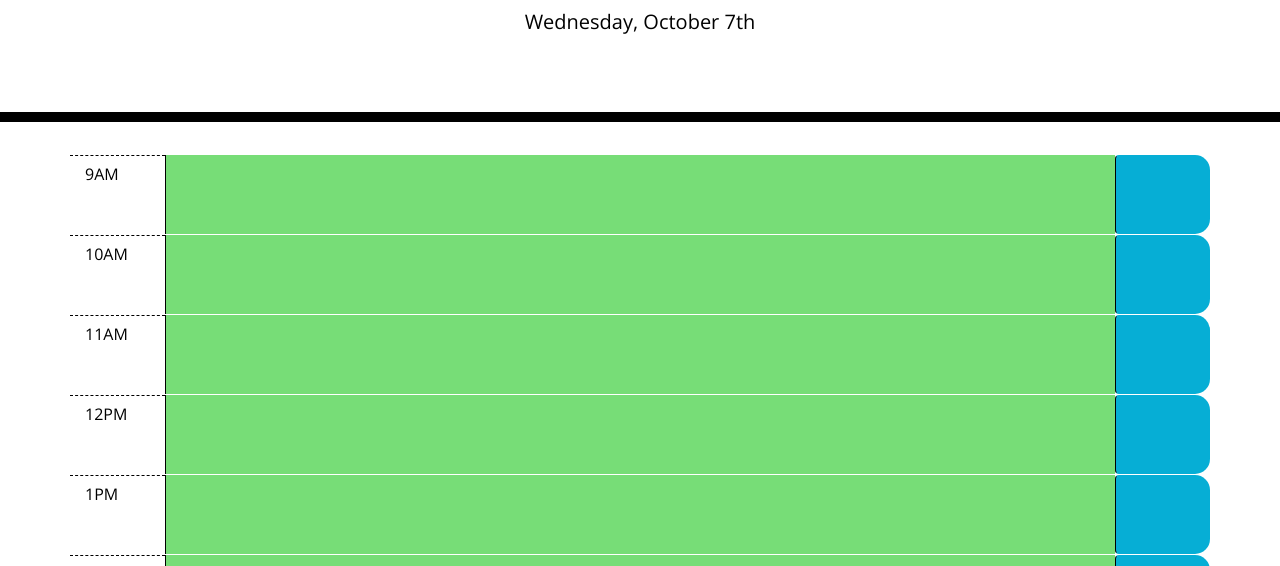
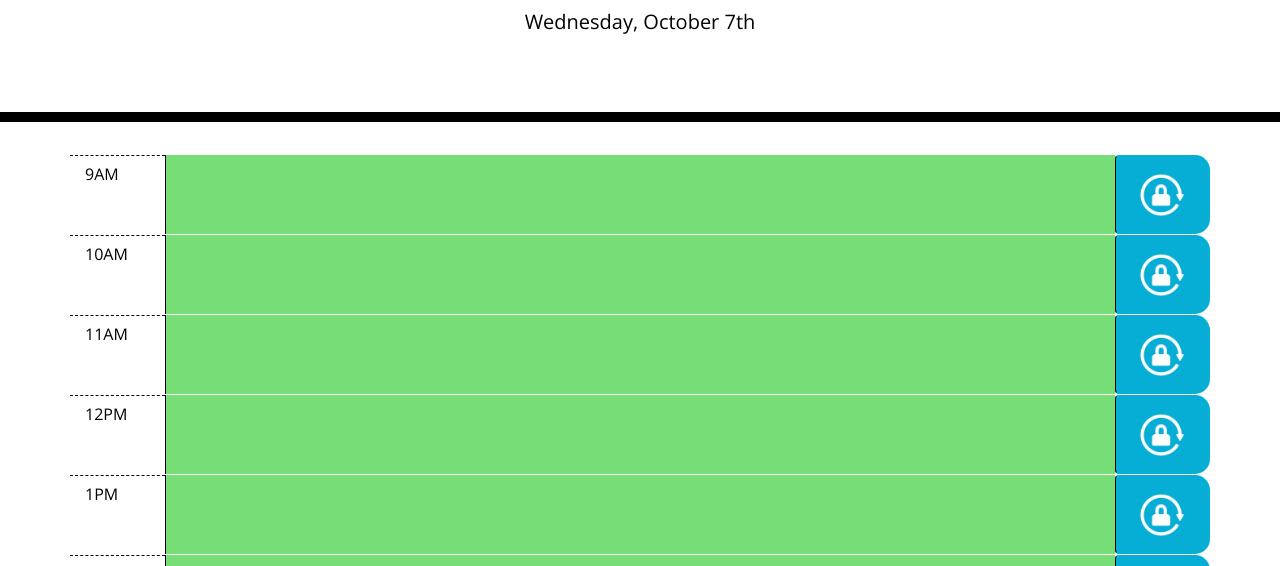
Before and after one commit to roccomaniscalco/work-day-scheduler, a plain HTML site: page index.html in a window 1280 px wide. Shown: the part 182-748 px from the top of the page. Drawn offline with nearby package versions, Linux system fonts and the light colour scheme.

Commit message:
implemented lock icon for save buttons

```diff
--- a/index.html
+++ b/index.html
@@ -73,6 +73,7 @@
               .attr("class", "col-md-1 saveBtn btn")
               .attr("aria-label", standardTime + meridian + " task save button")
               .data("index",i)
+              .append("<img src='./lock.png' alt-tag='lock icon'>")
           );
 
           // add time block to container
--- a/style.css
+++ b/style.css
@@ -11,6 +11,11 @@ textarea{
   color: #000000;
   border-left: 1px solid black;
   padding: 10px;
+}
+
+img{
+  max-width: 80%;
+  max-height: 80%;
 }
 
 .jumbotron {
```
Also changed, not shown: lock.png (added).
